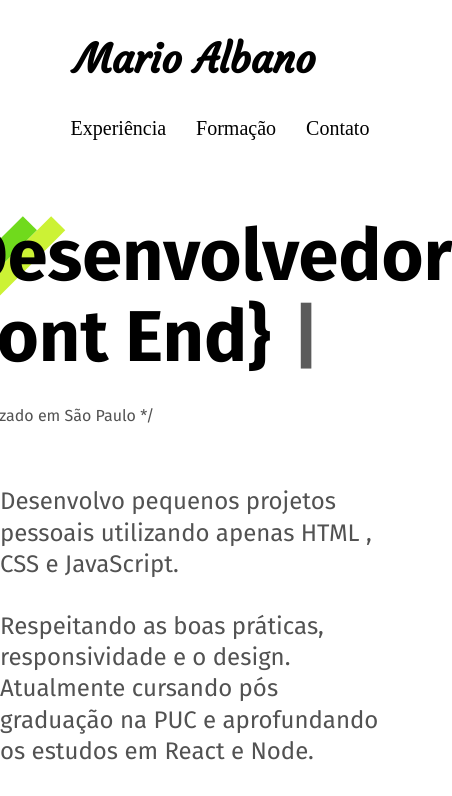
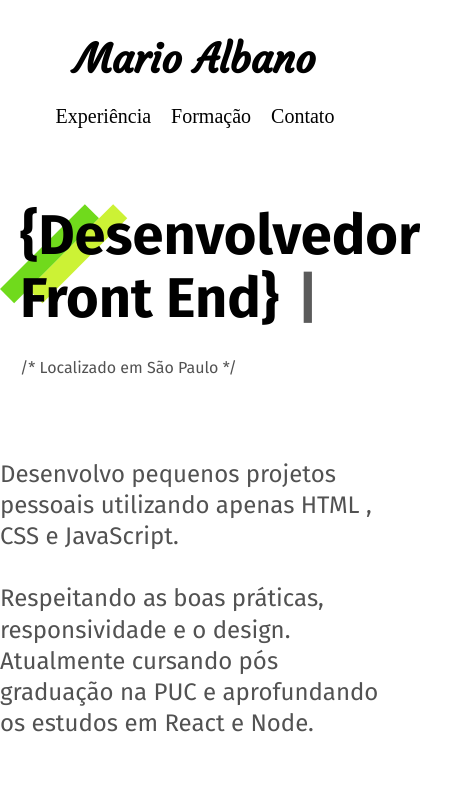
Before and after one commit to MarioAlbano/Portfolio, a plain HTML site: page index.html in a window 390 px wide. Shown: the top 796 px of the page, 452 px wide, since content can reach past the window. Drawn offline with Linux system fonts and the light colour scheme.

Commit message:
Fix: responsividade celular v.1

```diff
--- a/css/header.css
+++ b/css/header.css
@@ -106,3 +106,29 @@ border: #141414 solid 4px;
     display: none;
   }
 }
+
+@media (max-width: 600px){
+  .header {
+    max-width: 500px;
+    margin-top: 10%;
+    justify-content: center;
+    gap: 5%;
+    }
+    .nome-header {
+      margin-bottom: 5%;
+    }
+    .header .nav-header {
+      margin-bottom: 20%;
+      margin-top: 2%;
+      padding: 0;
+      gap: 20px;
+      margin-left: 0;
+    }
+}
+
+@media (max-width: 600px){
+
+  .logo-img {
+    display: none;
+  }
+}
--- a/css/main.css
+++ b/css/main.css
@@ -191,7 +191,7 @@ color:#141414;
     transform: translate3d(0px, 0px, 0px);
 }
 
-
+/* Responsividade abaixo de 800px */
 @media(max-width: 800px){
     .apresentacao {
         max-width: 500px;
@@ -273,3 +273,91 @@ color:#141414;
         max-width: 500px;
     }
 }
+
+/* Responsividade abaixo de 600px */
+
+@media(max-width: 500px){
+    .apresentacao {
+        max-width: auto;
+        display: grid;
+        grid-template-columns: 1fr;
+        margin-left: auto;
+        margin-right: auto;
+    }
+    .apresentacao div {
+        max-width: 350px;
+        margin-left: auto;
+        margin-right: auto;
+    }
+    .apresentacao div .h1-intro {
+        font-size: 3.5rem;
+    }
+    .apresentacao div p {
+        font-size: 1rem;
+        color: #525252;
+    }
+.apresentacao h1::before {
+    width: 75%;
+    left: -25%;
+}
+}
+
+@media(max-width:600px){
+    main {
+        width: auto;
+        margin-left: auto;
+        margin-right: auto;
+    }
+}
+
+@media(max-width: 600px) {
+    .experiencia-main{
+        max-width: 500px;
+        display: grid;
+        grid-template-columns: 1fr;
+        margin-left: auto;
+        margin-right: auto;
+    }
+    .experiencia-main div{
+        max-width: 400px;
+        margin-left: auto;
+        margin-right: auto;
+        margin-top: 20px;
+    }
+    .experiencia-main div div {
+        max-width: 300px;
+        margin-left: auto;
+        margin-right: auto;
+    }
+    .experiencia-main::after {
+        content: "";
+        display: none;
+    }
+}
+
+@media(max-width: 600px){
+    .subtitulo-experiencia-main {
+        display: none;
+    }
+
+    .formacao {
+        display: grid;
+        grid-template-columns: 1fr;
+    }
+
+    .formacao .subtitulo {
+    display: none;
+    }
+
+    .formacao .formacao-container{
+        display: grid;
+        grid-template-columns: 1fr;
+        max-width: 500px;
+        margin-left: auto;
+        margin-right: auto;
+    }
+
+    .footer .footer-container {
+        max-width: 500px;
+    }
+}
```
